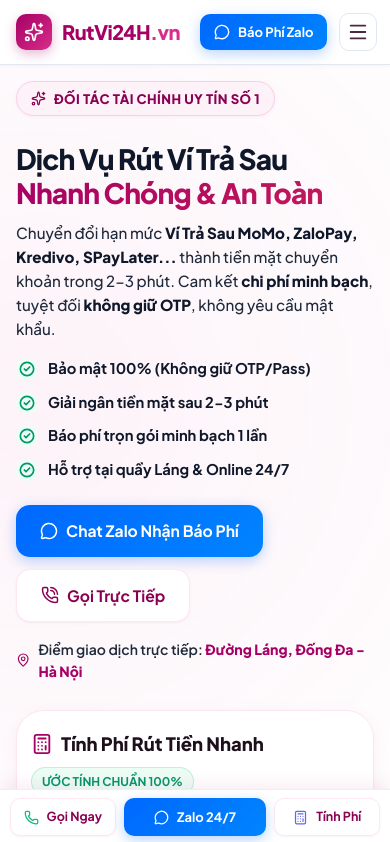
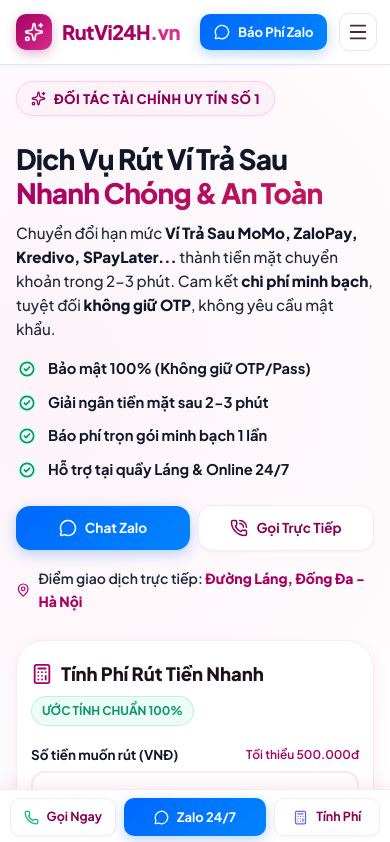
Before and after one commit to ductnf8/rutvitrasau, a React (Vite) app: page / in a window 390 px wide. Shown: the top 842 px of the page. Built offline with nearby package versions, Linux system fonts and the light colour scheme.

Commit message:
fix(ui): shorten hero Zalo button to Chat Zalo and align both CTA buttons on single row

```diff
--- a/src/components/Hero.jsx
+++ b/src/components/Hero.jsx
@@ -79,7 +79,7 @@
                   id="hero-zalo-cta"
                 >
                   <MessageCircle size={18} />
-                  <span>Chat Zalo Nhận Báo Phí</span>
+                  <span>Chat Zalo</span>
                 </a>
                 <a
                   href={`tel:${SITE_CONFIG.hotline}`}
--- a/src/index.css
+++ b/src/index.css
@@ -884,9 +884,30 @@
 
 .hero-cta-group {
   display: flex;
-  flex-wrap: wrap;
+  flex-direction: row;
+  align-items: center;
   gap: 12px;
   margin-top: 8px;
+  width: 100%;
+}
+
+.hero-cta-group .btn {
+  flex: 1;
+  justify-content: center;
+  white-space: nowrap;
+  padding: 12px 16px;
+  font-size: 0.95rem;
+}
+
+@media (max-width: 480px) {
+  .hero-cta-group {
+    gap: 8px;
+  }
+
+  .hero-cta-group .btn {
+    padding: 11px 10px;
+    font-size: 0.85rem;
+  }
 }
 
 .hero-support-tag {
```
